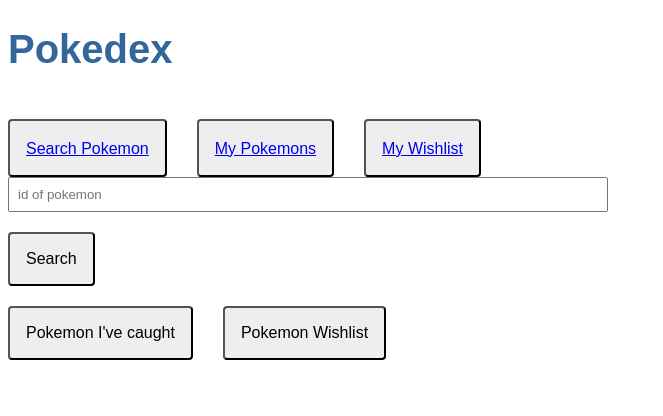
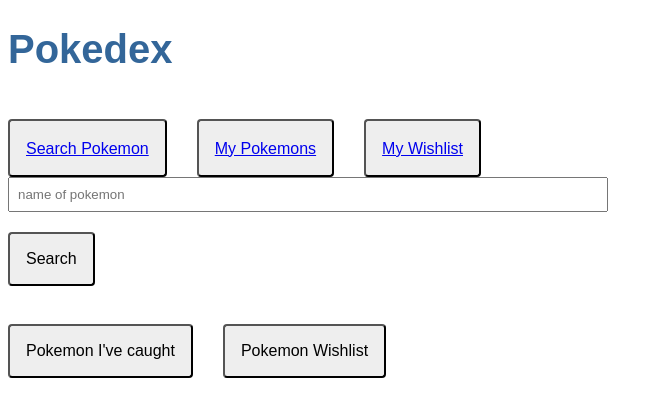
Before and after one commit to jing-chu/angular-Pokedex, an Angular app: page /search in a window 1280 px wide. Shown: the top 416 px of the page, without its empty margins (0-663 px from the left). Built offline with nearby package versions, Linux system fonts and the light colour scheme.

Commit message:
search without render

```diff
--- a/src/app/my-pokemoms/my-pokemoms.component.ts
+++ b/src/app/my-pokemoms/my-pokemoms.component.ts
@@ -23,6 +23,7 @@
     this.selectedPokemon = pokemon
   }
 
+  //NOT: this.heroes = this.heroService.getHeroes();
   getPokemon(): void {
     this.PokemonService.getPokmons()
     .subscribe(pokemons => this.pokemons = pokemons)   //Observable.subscribe(): asynchronous approach
--- a/src/app/pokemon-search/pokemon-search.component.html
+++ b/src/app/pokemon-search/pokemon-search.component.html
@@ -1,9 +1,15 @@
-<form (ngSubmit)="onSubmit()">
-  <input id="search-box" placeholder="id of pokemon" />
-  <button type="submit">Search</button>
+
+<form (ngSubmit)="onSubmit(name)">
+  <input id="search-box" [(ngModel)]="name" name="name" placeholder="name of pokemon" />
+  <button type="submit" >Search</button>
 </form>
+
+<h3>{{searchedPokmon}}</h3>
 
 <div>
   <button>Pokemon I've caught</button>
   <button>Pokemon Wishlist</button>
 </div>
+
+
+<!---->
--- a/src/app/pokemon-search/pokemon-search.component.ts
+++ b/src/app/pokemon-search/pokemon-search.component.ts
@@ -16,20 +16,28 @@
   styleUrls: ['./pokemon-search.component.css']
 })
 export class PokemonSearchComponent implements OnInit {
+  pokemons$!: Observable<Pokemon>
+  searchedPokmon?: Pokemon | undefined
+  name = ""
+  //private searchTerms = new Subject<string>()
 
-  //pokemons$!: Observable<Pokemon>
-  //private searchTerms = new Subject<string>()
 
 
   constructor(
     private pokemonService: PokemonService,
   ) { }
 
+  onSubmit(name: string) {
+    this.pokemonService.searchPokemon(name)
+    .subscribe(p => this.searchedPokmon = p)
+  }
+
   //search(term:string):void {
   //  this.searchTerms.next(term)
   //}
 
   ngOnInit(): void {
+
     //this.pokemons$ = this.searchTerms.pipe(
     // wait 300ms after each keystroke before considering the term
     //debounceTime(300),
--- a/src/app/pokemon.service.ts
+++ b/src/app/pokemon.service.ts
@@ -25,13 +25,19 @@
       )
   }
 
-  searchPokemon(id: number):Observable<Pokemon> {
-    const url= `${this.pokemonsUrl}/${id}`
+
+ searchPokemon(name: string):Observable<Pokemon> {
+    const url= `${this.pokemonsUrl}/${name}`
     return this.http.get<Pokemon>(url)   //returns an observable of object
       .pipe(
-        catchError(this.handleError<Pokemon>(`searchPokemons name=${id}`))
+        catchError(this.handleError<Pokemon>(`searchPokemons name=${name}`))
       )
   }
+
+/**
+   *
+   */
+
 
   /**
    * Handle Http operation that failed.
```
